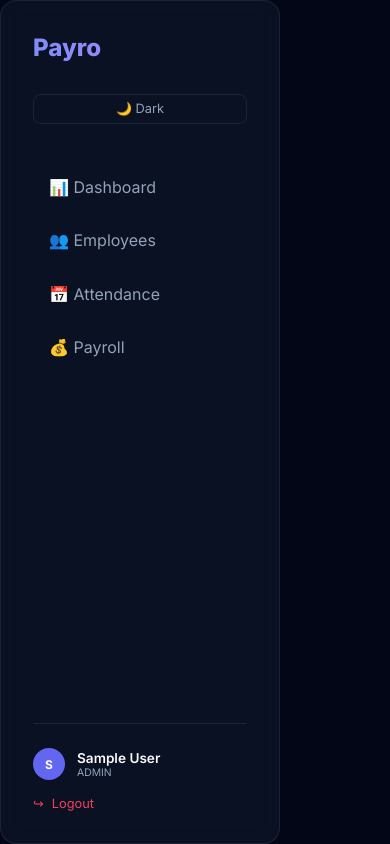
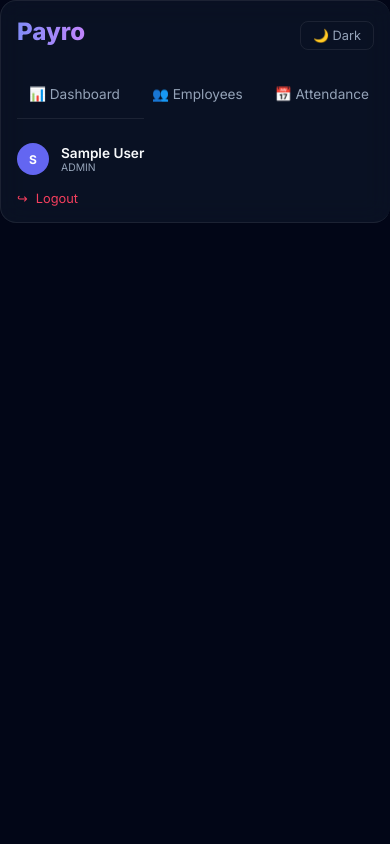
Before and after one commit to EmilGE7/payro, a Flask app: page /login in a window 390 px wide. Run offline with Flask 3, Linux system fonts and the light colour scheme; the visitor is signed in with stand-in values (Sample User, id 1); data comes from the database, SQL or seed files in the repository; some libraries are stand-ins or nearby versions.

Commit message:
Mobile Readiness, Database Insert Fixes, and Employee Portal Navigation

```diff
--- a/app.py
+++ b/app.py
@@ -279,8 +279,9 @@ def dashboard():
 @app.route('/employees', methods=['GET', 'POST'])
 @role_required('admin', 'hr')
 def view_employees():
-    if request.method == 'POST' and current_user.role == 'admin':
-        name, email, password, role, dept_id = request.form.get('name'), request.form.get('email'), request.form.get('password'), request.form.get('role'), request.form.get('dept_id')
+    if request.method == 'POST' and current_user.role in ['admin', 'hr']:
+        name, email, password, role, dept_id_raw = request.form.get('name'), request.form.get('email'), request.form.get('password'), request.form.get('role'), request.form.get('dept_id')
+        dept_id = int(dept_id_raw) if dept_id_raw and dept_id_raw.isdigit() else None
         try:
             hashed_password = generate_password_hash(password)
             user = User(name=name, email=email, password=hashed_password, role=role)
--- a/static/css/index.css
+++ b/static/css/index.css
@@ -160,3 +160,39 @@ body {
 /* Transitions */
 .fadeInUp { animation: fadeInUp 0.5s ease-out; }
 @keyframes fadeInUp { from { opacity: 0; transform: translateY(20px); } to { opacity: 1; transform: translateY(0); } }
+
+/* Mobile Responsiveness */
+@media (max-width: 992px) {
+    .sidebar { width: 220px; padding: 1.5rem; }
+    .main-content { margin-left: 220px; width: calc(100% - 220px); }
+    .grid-stats { grid-template-columns: 1fr 1fr; }
+}
+
+@media (max-width: 768px) {
+    body { flex-direction: column; }
+    .sidebar {
+        width: 100%; height: auto; position: relative; border-right: none;
+        border-bottom: 1px solid var(--glass-border); padding: 1rem;
+        flex-direction: row; justify-content: space-between; align-items: center;
+        flex-wrap: wrap; z-index: 10;
+    }
+    .logo { margin-bottom: 0; }
+    .nav-links { display: flex; flex-direction: row; gap: 0.5rem; margin-top: 0; width: 100%; overflow-x: auto; padding-bottom: 0.5rem; }
+    .nav-item { margin-bottom: 0; }
+    .nav-link { padding: 0.5rem 0.75rem; font-size: 0.85rem; white-space: nowrap; }
+
+    .main-content { margin-left: 0; width: 100%; padding: 1rem; }
+    .grid-stats { grid-template-columns: 1fr; gap: 1rem; }
+    .stat-card { padding: 1rem; }
+
+    .glass { padding: 1rem !important; }
+
+    header { flex-direction: column; align-items: flex-start !important; gap: 1rem; }
+    header > div:last-child { width: 100%; display: flex; flex-wrap: wrap; gap: 0.5rem; }
+}
+
+/* Horizontal scroll for wrappers */
+.table-responsive {
+    width: 100%; overflow-x: auto; -webkit-overflow-scrolling: touch;
+}
+.table-responsive .payro-table { min-width: 600px; }
--- a/templates/base.html
+++ b/templates/base.html
@@ -22,6 +22,10 @@
             {% if current_user.role in ['admin', 'hr'] %}
             <li class="nav-item">
                 <a href="{{ url_for('view_employees') }}" class="nav-link {{ 'active' if request.path == url_for('view_employees') else '' }}">👥 Employees</a>
+            </li>
+            {% else %}
+            <li class="nav-item">
+                <a href="{{ url_for('view_employee_profile', id=current_user.id) }}" class="nav-link {{ 'active' if 'employee' in request.path else '' }}">👤 My Profile</a>
             </li>
             {% endif %}
             <li class="nav-item">
```
